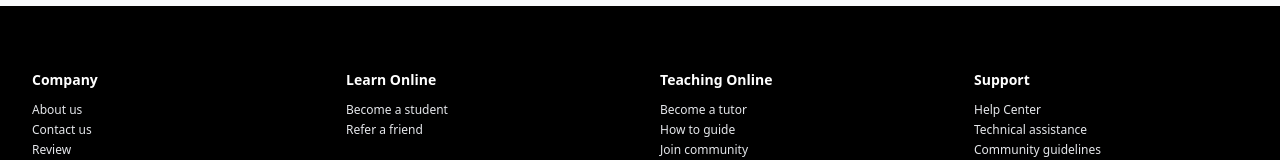
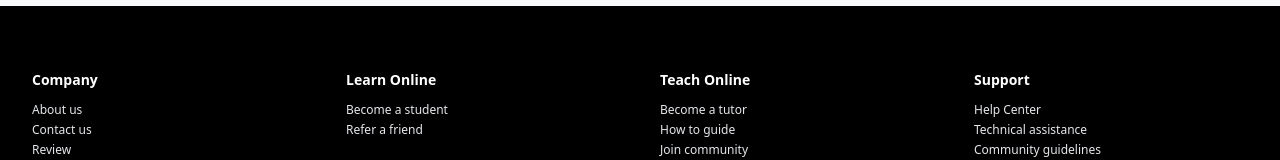
Before and after one commit to mwichabe/eduGlean, a React (Vite) app: page / in a window 1280 px wide. Shown: the part 3926-4086 px from the top of the page. Built offline with nearby package versions, Linux system fonts and the light colour scheme.

Commit message:
Changed from teaching online to Teach online

```diff
--- a/src/components/LandingPage.jsx
+++ b/src/components/LandingPage.jsx
@@ -71,22 +71,6 @@ export default function LanguageLandingPage() {
         { name: "Armenian", tutors: 0, icon: "🇦🇲" },
         { name: "Azerbaijani", tutors: 0, icon: "🇦🇿" },
         { name: "Baluchi", tutors: 0, icon: "🇵🇰" },
-        // { name: "Bengali", tutors: 0, icon: "🇧🇩" },
-        // { name: "Bulgarian", tutors: 0, icon: "🇧🇬" },
-        // { name: "Cantonese", tutors: 0, icon: "🇭🇰" },
-        // { name: "Chinese", tutors: 0, icon: "🇨🇳" },
-        // { name: "Czech", tutors: 0, icon: "🇨🇿" },
-        // { name: "Danish", tutors: 0, icon: "🇩🇰" },
-        // { name: "Dutch", tutors: 0, icon: "🇳🇱" },
-        // { name: "English", tutors: 0, icon: "🇺🇸" },
-        // { name: "French", tutors: 0, icon: "🇫🇷" },
-        // { name: "German", tutors: 0, icon: "🇩🇪" },
-        // { name: "Greek", tutors: 0, icon: "🇬🇷" },
-        // { name: "Hebrew", tutors: 0, icon: "🇮🇱" },
-        // { name: "Hindi", tutors: 0, icon: "🇮🇳" },
-        // { name: "Italian", tutors: 0, icon: "🇮🇹" },
-        // { name: "Japanese", tutors: 0, icon: "🇯🇵" },
-        // { name: "Korean", tutors: 0, icon: "🇰🇷" }
     ];
 
     // Sample reviews
@@ -408,7 +392,7 @@ export default function LanguageLandingPage() {
                         <article className="flex flex-col">
                             <div className="w-full mb-4 overflow-hidden rounded-2xl border border-gray-200 bg-white">
                                 <img
-                                    src="https://i.pinimg.com/1200x/aa/35/eb/aa35ebac9ce5c3ef7ef5075fc0bd91dd.jpg"
+                                    src="https://i.pinimg.com/1200x/bd/26/6e/bd266eec47507fbe6f6eda6e39732274.jpg"
                                     alt="Schedule lessons"
                                     className="w-full h-48 object-cover object-top"
                                 />
@@ -662,7 +646,7 @@ export default function LanguageLandingPage() {
                         {/* Teaching */}
                         <div>
                             <h4 className="font-semibold mb-3 text-sm text-white">
-                                Teaching Online
+                                Teach Online
                             </h4>
                             <ul className="space-y-1">
                                 <li><a href="#" className="hover:underline">Become a tutor</a></li>
```
